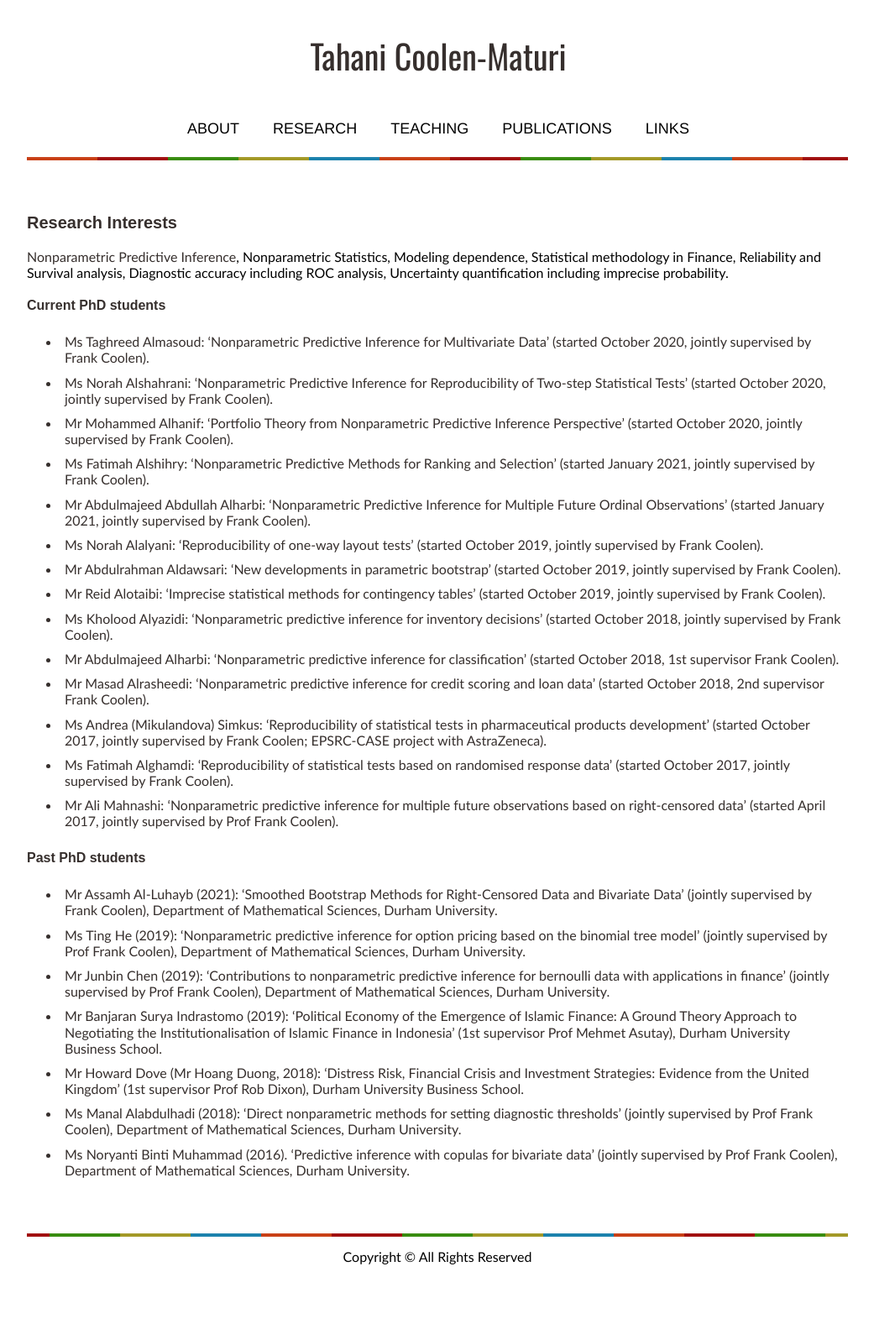
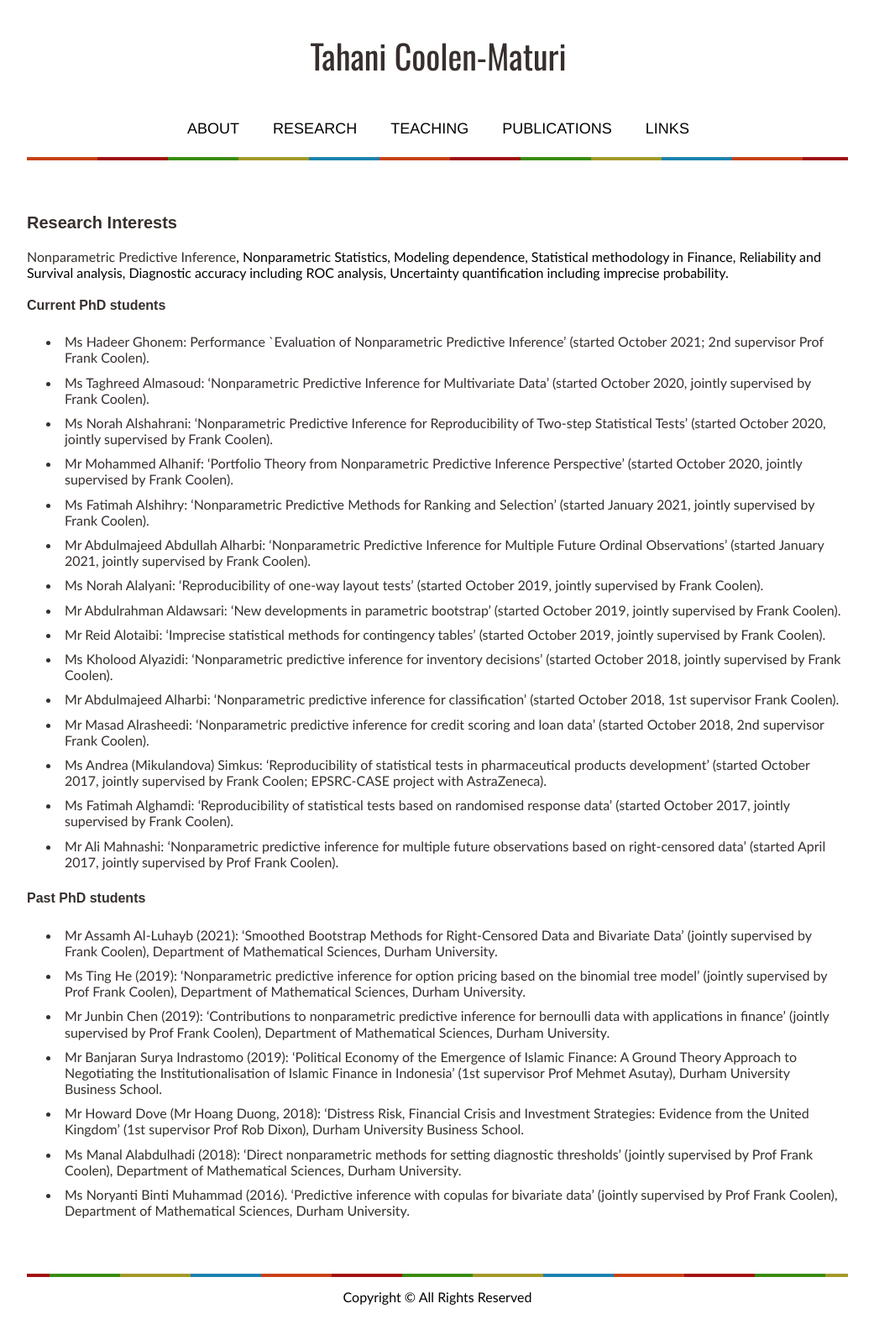
Before and after one commit to tmaturi/tahanimaturi, a Jekyll site: the page built from research.md, in a window 1280 px wide. Shown: the whole page at 84% size, without its empty margins (119-1160 px from the left). Built offline with Jekyll 4.4.1, drawn with Linux system fonts in a browser that asks for light colours; our own code applies the rules of GitHub Pages for plain Markdown files; before the commit the page ends 1548 px from its top, so only the background shows below that.

Commit message:
Update research.md

```diff
--- a/research.md
+++ b/research.md
@@ -11,7 +11,7 @@ title: Research
 
 ### Current PhD students
 <br>
-
+- Ms Hadeer Ghonem: Performance `Evaluation of Nonparametric Predictive Inference'  (started October 2021; 2nd supervisor Prof Frank Coolen).
 - Ms Taghreed Almasoud: 'Nonparametric Predictive Inference for Multivariate Data' (started October 2020, jointly supervised by Frank Coolen).
 
 - Ms Norah Alshahrani: 'Nonparametric Predictive Inference for Reproducibility of Two-step Statistical Tests' (started October 2020, jointly supervised by Frank Coolen).
```
